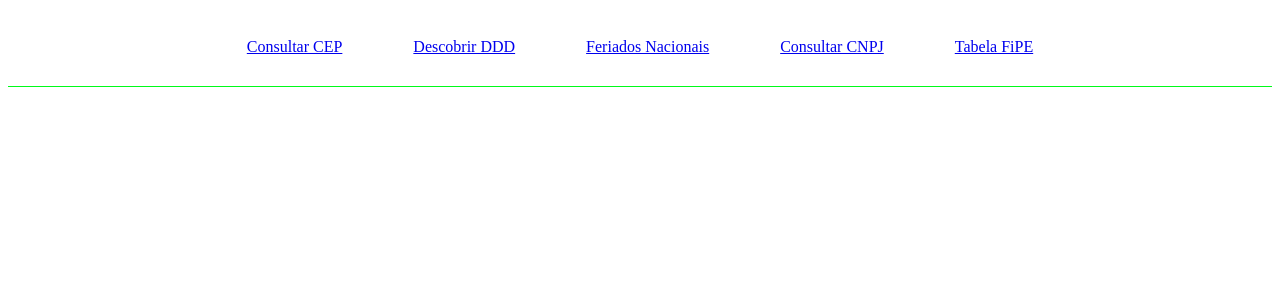
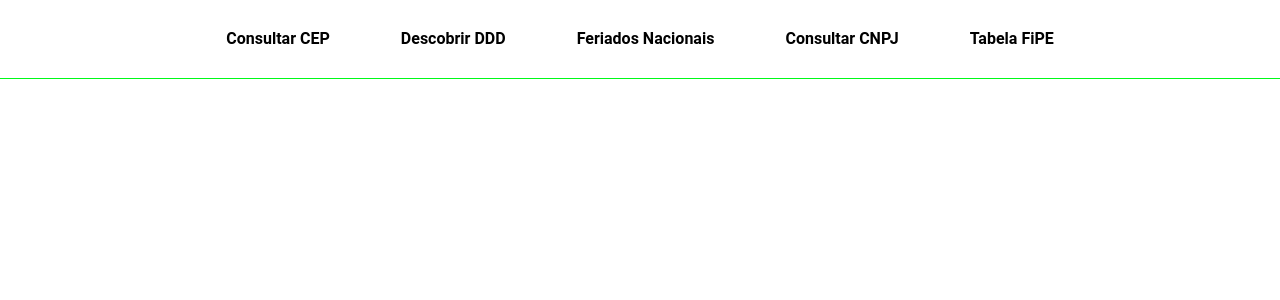
Before and after one commit to brenodevreact/Curiosidades_Brasileiras, a React (Vite) app: page / in a window 1280 px wide. Shown: the top 300 px of the page. Built offline with nearby package versions, Linux system fonts and the light colour scheme.

Commit message:
Feat: Header home completa, font adicionada e reset feito.

```diff
--- a/src/App.tsx
+++ b/src/App.tsx
@@ -1,8 +1,10 @@
 import { Outlet } from "react-router-dom";
+import ResetCSS from "./resetcss";
 
 function App() {
   return (
     <>
+      <ResetCSS />
       <Outlet />
     </>
   );
--- a/src/components/Headers/Home/style.ts
+++ b/src/components/Headers/Home/style.ts
@@ -16,4 +16,15 @@ export const NavHome = styled.header`
     justify-content: center;
     gap: 71px;
   }
+
+  a {
+    text-decoration: none;
+    color: var(--black);
+    font-size: var(--text2);
+    font-weight: bold;
+
+    &:visited {
+      color: var(--black);
+    }
+  }
 `;
--- a/src/index.css
+++ b/src/index.css
@@ -15,6 +15,7 @@
   --green: #00fa19;
   --blue: #002776;
   --yellow: #ffdf00;
+  --black: #000000;
 
   --title1: 64px;
   --title2: 36px;
--- /dev/null
+++ b/src/resetcss.ts
@@ -0,0 +1,42 @@
+import { createGlobalStyle } from 'styled-components';
+
+const ResetCSS = createGlobalStyle`
+  /* Reset CSS */
+  *,
+  *::before,
+  *::after {
+    box-sizing: border-box;
+    margin: 0;
+    padding: 0;
+  }
+
+  html,
+  body {
+    height: 100%;
+  }
+
+  body {
+    font-family: "Roboto", sans-serif;
+    line-height: 1.4;
+    letter-spacing: 2%;
+  }
+
+  ul,
+  ol {
+    list-style: none;
+  }
+
+  a {
+    text-decoration: none;
+    color: inherit;
+  }
+
+  button {
+    border: none;
+    background: none;
+    cursor: pointer;
+    padding: 0;
+  }
+`;
+
+export default ResetCSS;
```
Also changed, not shown: src/assets/brasil.png (added).
